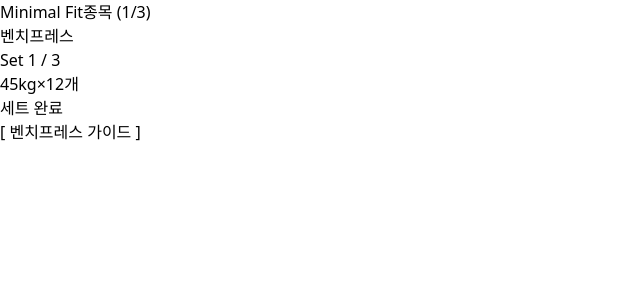
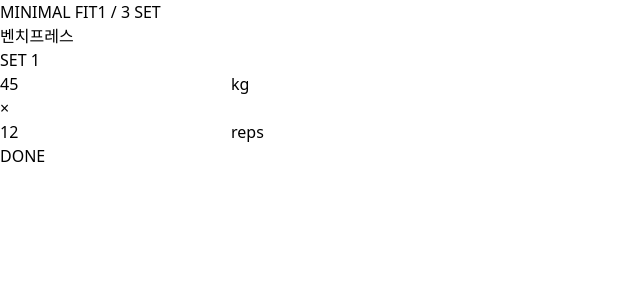
Before and after one commit to jirangi/workout_ads, a Next.js app: page /workout_ads/ in a window 1280 px wide. Shown: the top 300 px of the page, without its empty margins (0-640 px from the left). Built offline with nearby package versions, Linux system fonts and the light colour scheme.

Commit message:
[v1.23] [F1] Zero-Click 세트 동기화 기능 구현
[1세트 수정 시 후속 세트에 자동 전파되는 지능형 동기화 로직을 반영하고, 기존 my-workout-web-app의 직관적인 입력 방식을 page.tsx에 이식함]

```diff
--- a/app/page.tsx
+++ b/app/page.tsx
@@ -1,7 +1,22 @@
 "use client";
 import { useState, useEffect } from "react";
 
+interface SetData {
+  id: number;
+  weight: number;
+  reps: number;
+  isEdited: boolean;
+}
+
 export default function Home() {
+  // 초기 세트 데이터 (3세트 기준)
+  const [sets, setSets] = useState<SetData[]>([
+    { id: 1, weight: 45, reps: 12, isEdited: false },
+    { id: 2, weight: 45, reps: 12, isEdited: false },
+    { id: 3, weight: 45, reps: 12, isEdited: false },
+  ]);
+
+  const [currentSetIndex, setCurrentSetIndex] = useState(0); // 0-based index
   const [isResting, setIsResting] = useState(false);
   const [timeLeft, setTimeLeft] = useState(60);
 
@@ -11,55 +26,122 @@ export default function Home() {
     if (isResting && timeLeft > 0) {
       timer = setInterval(() => setTimeLeft((prev) => prev - 1), 1000);
     } else if (timeLeft === 0) {
-      setIsResting(false);
-      setTimeLeft(60);
+      handleSkipRest();
     }
     return () => clearInterval(timer);
   }, [isResting, timeLeft]);
 
+  // [F1] Zero-Click 동기화 입력 핸들러
+  const updateSetValue = (index: number, field: "weight" | "reps", value: number) => {
+    const newSets = [...sets];
+    newSets[index][field] = value;
+
+    // 사용자가 직접 수정했음을 표시
+    if (index > 0) {
+      newSets[index].isEdited = true;
+    }
+
+    // 1세트(index 0) 수정 시, 수정되지 않은 나머지 세트 동기화
+    if (index === 0) {
+      for (let i = 1; i < newSets.length; i++) {
+        if (!newSets[i].isEdited) {
+          newSets[i][field] = value;
+        }
+      }
+    }
+    setSets(newSets);
+  };
+
+  const handleSetComplete = () => {
+    setIsResting(true);
+    setTimeLeft(60);
+  };
+
+  const handleSkipRest = () => {
+    setIsResting(false);
+    if (currentSetIndex < sets.length - 1) {
+      setCurrentSetIndex((prev) => prev + 1);
+    } else {
+      alert("모든 운동 완료!");
+      setCurrentSetIndex(0);
+      // 모든 세트 편집 상태 초기화 (새 운동 시작 대비)
+      setSets(sets.map(s => ({ ...s, isEdited: false })));
+    }
+  };
+
+  const currentSet = sets[currentSetIndex];
+
   if (isResting) {
     return (
-      <div className="flex flex-col items-center justify-center animate-pulse">
-        <h2 className="text-3xl font-bold text-gray-400 mb-4">REST</h2>
-        <div className="text-9xl font-black text-blue-600 mb-8">{timeLeft}</div>
+      <div className="flex flex-col items-center justify-center h-full bg-blue-50">
+        <h2 className="text-3xl font-bold text-blue-300 mb-4 tracking-widest">REST</h2>
+        <div className="text-9xl font-black text-blue-600 mb-12">{timeLeft}</div>
         <button
-          onClick={() => setIsResting(false)}
-          className="px-8 py-4 bg-gray-200 text-gray-600 rounded-full font-bold"
+          onClick={handleSkipRest}
+          className="px-12 py-5 bg-white text-blue-600 border-2 border-blue-600 rounded-full font-bold text-xl active:scale-95 transition-transform shadow-lg"
         >
-          건너뛰기
+          SKIP
         </button>
       </div>
     );
   }
 
   return (
-    <div className="flex flex-col items-center justify-center w-full px-6 text-center">
-      <header className="absolute top-10 w-full px-10 flex justify-between items-center text-gray-400">
-        <span className="font-bold text-lg text-blue-500">Minimal Fit</span>
-        <span className="text-sm">종목 (1/3)</span>
+    <div className="flex flex-col items-center justify-center w-full px-8 text-center h-full">
+      <header className="absolute top-12 w-full px-10 flex justify-between items-center text-gray-400 font-bold">
+        <span className="text-blue-500 tracking-tighter text-xl">MINIMAL FIT</span>
+        <span className="text-sm bg-gray-100 px-4 py-1 rounded-full text-gray-600">
+          {currentSetIndex + 1} / {sets.length} SET
+        </span>
       </header>
 
-      <div className="space-y-2 mb-10">
-        <h1 className="text-5xl font-black tracking-tighter">벤치프레스</h1>
-        <p className="text-xl text-gray-400 font-medium">Set 1 / 3</p>
+      <div className="mb-10 mt-10">
+        <h1 className="text-6xl font-black tracking-tighter text-gray-900 mb-2">벤치프레스</h1>
+        <p className="text-2xl text-blue-400 font-bold italic underline decoration-4 underline-offset-8">
+          SET {currentSetIndex + 1}
+        </p>
       </div>
 
-      <div className="flex flex-col items-center space-y-4 mb-12">
-        <div className="text-6xl font-bold tracking-tight italic">
-          45<span className="text-2xl not-italic ml-1">kg</span>
-          <span className="mx-3 text-gray-300">×</span>
-          12<span className="text-2xl not-italic ml-1">개</span>
+      {/* [F3] 빅 스텝퍼 UI 타겟 영역 */}
+      <div className="flex items-center justify-center space-x-2 mb-16 w-full">
+        <div className="flex flex-col items-center flex-1">
+          <input
+            type="number"
+            value={currentSet.weight}
+            onChange={(e) => updateSetValue(currentSetIndex, "weight", Number(e.target.value))}
+            className="w-full text-7xl font-black text-center bg-transparent border-none focus:ring-0 p-0 text-gray-800"
+          />
+          <span className="text-xl font-bold text-gray-300 uppercase">kg</span>
+        </div>
+
+        <div className="text-5xl font-light text-gray-200 mb-6">×</div>
+
+        <div className="flex flex-col items-center flex-1">
+          <input
+            type="number"
+            value={currentSet.reps}
+            onChange={(e) => updateSetValue(currentSetIndex, "reps", Number(e.target.value))}
+            className="w-full text-7xl font-black text-center bg-transparent border-none focus:ring-0 p-0 text-gray-800"
+          />
+          <span className="text-xl font-bold text-gray-300 uppercase">reps</span>
         </div>
       </div>
 
       <button
-        onClick={() => setIsResting(true)}
-        className="w-full py-8 bg-blue-600 text-white rounded-3xl text-3xl font-black shadow-lg active:scale-95 transition-transform"
+        onClick={handleSetComplete}
+        className="w-full py-10 bg-gray-900 text-white rounded-[40px] text-4xl font-black shadow-2xl active:scale-95 transition-all"
       >
-        세트 완료
+        DONE
       </button>
 
-      <p className="mt-8 text-gray-300 font-medium uppercase tracking-widest text-xs">[ 벤치프레스 가이드 ]</p>
+      <div className="mt-10 flex space-x-2">
+        {sets.map((s, i) => (
+          <div
+            key={s.id}
+            className={`w-3 h-3 rounded-full ${i === currentSetIndex ? 'bg-blue-600 w-8' : 'bg-gray-200'} transition-all`}
+          />
+        ))}
+      </div>
     </div>
   );
 }
```
